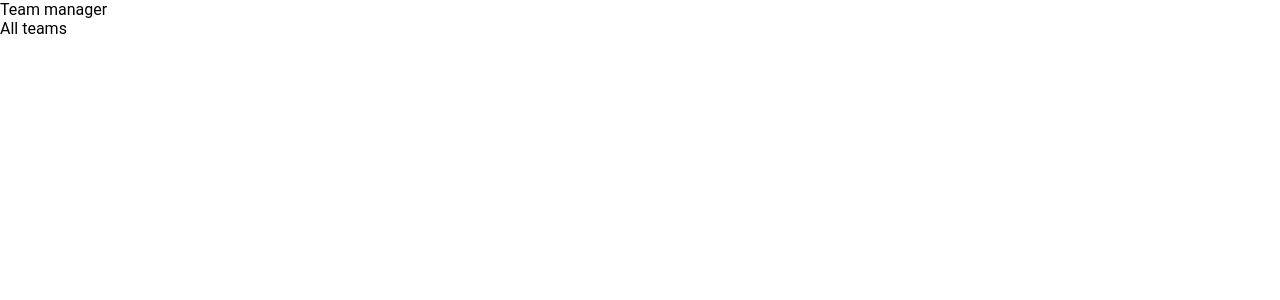
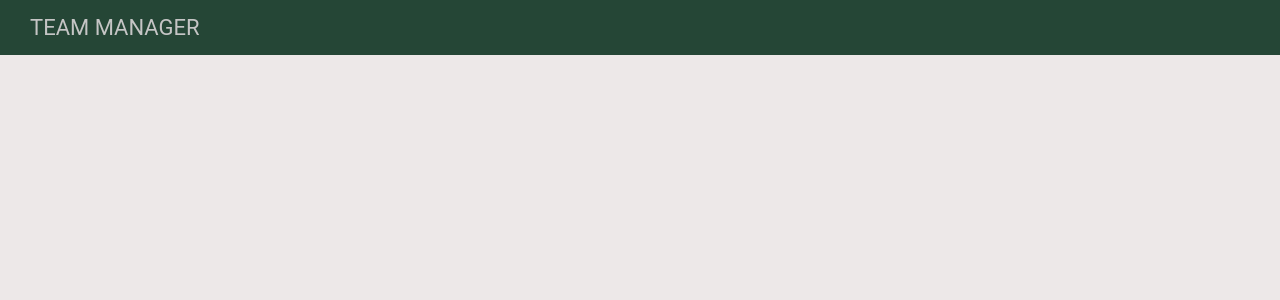
Before and after one commit to Przestrzel/React-ISA, a React (Create React App) app: page / in a window 1280 px wide. Shown: the top 300 px of the page. Built offline with nearby package versions, Linux system fonts and the light colour scheme.

Commit message:
Add styles to header

```diff
--- a/src/App.scss
+++ b/src/App.scss
@@ -1,3 +1,5 @@
+@import './utils/variables.scss';
+
 * {
   font-family: 'Roboto', sans-serif;
 }
@@ -9,4 +11,5 @@ html {
 body {
   padding: 0;
   margin: 0;
+  background-color: darken($light-grey, 5);
 }
--- a/src/components/header/Header.scss
+++ b/src/components/header/Header.scss
@@ -1,9 +1,23 @@
+@import '../../utils/variables.scss';
+
 .navbar {
   list-style: none;
   padding: 0;
   margin: 0;
+  display: flex;
+  background-color: $primary-color;
 
   &-element {
-    font-size: 1.6rem;
+    font-size: 2.2rem;
+    text-transform: uppercase;
+    margin: 0.5rem 1rem;
+    padding: 1rem 2rem;
+    color: lighten($light-grey-2, 15);
+    border-radius: 3px;
+    cursor: pointer;
+
+    &:hover {
+      background-color: lighten($primary-color, 5);
+    }
   }
 }
--- a/src/components/header/Header.tsx
+++ b/src/components/header/Header.tsx
@@ -6,7 +6,6 @@ const Header = () => {
     <nav>
       <ul className='navbar'>
         <li className='navbar-element'>Team manager</li>
-        <li className='navbar-element'>All teams</li>
       </ul>
     </nav>
   );
--- a/src/utils/variables.scss
+++ b/src/utils/variables.scss
@@ -0,0 +1,5 @@
+$primary-color: #254636;
+
+$light-grey: #f8f6f6;
+$light-grey-2: #9f9f9f;
+$dark-grey: #798188;
```
